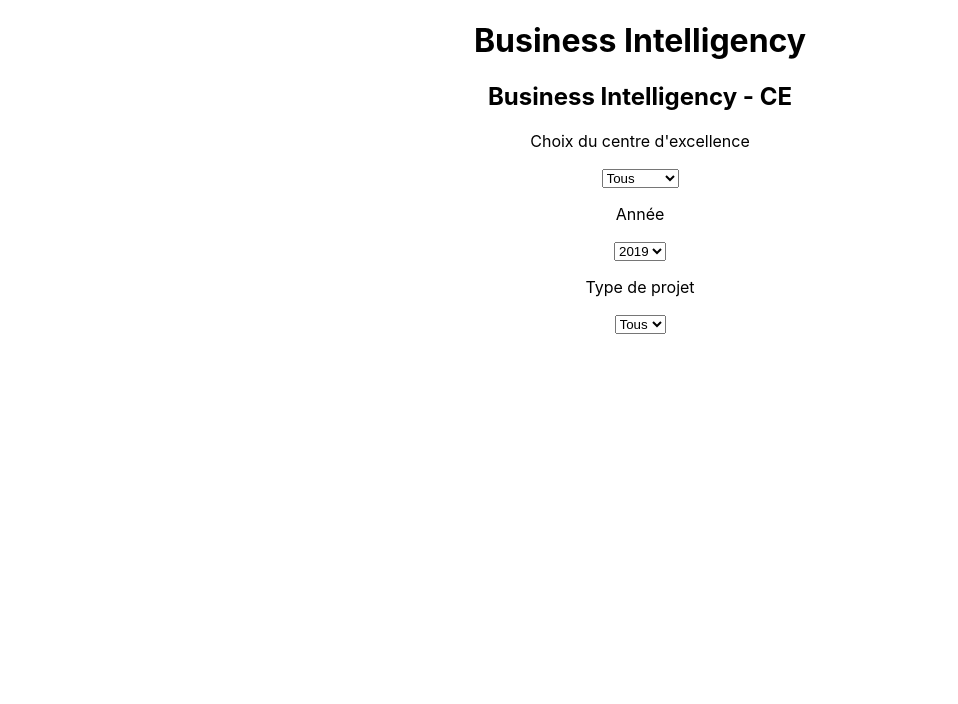
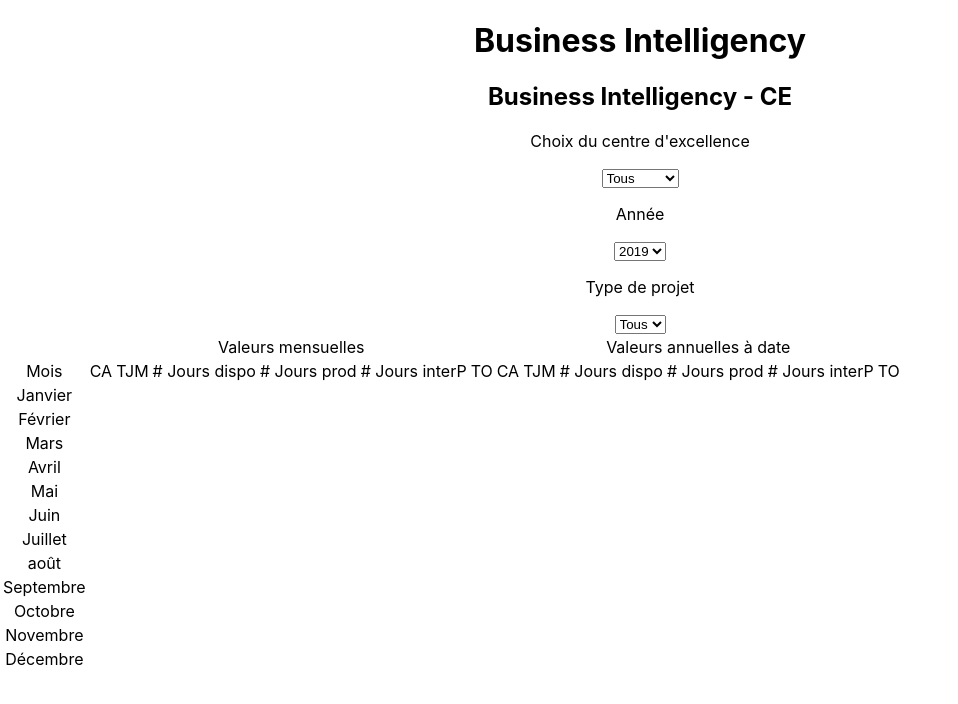
Before and after one commit to nicoudsarah/planbot, a React (Create React App) app: page / in a window 1280 px wide. Shown: the top 704 px of the page, without its empty margins (0-958 px from the left). Built offline with nearby package versions, Linux system fonts and the light colour scheme.

Commit message:
[dev] creation of the component CeTable

```diff
--- /dev/null
+++ b/src/components/CeTable.js
@@ -0,0 +1,39 @@
+import React from "react";
+import PropTypes from 'prop-types';
+
+const CeTable = (props) => {
+    return (
+        <>
+            <table>
+                <thead>
+                    <tr>
+                        <td></td>
+                        <td colSpan="6" id="monthly-values">Valeurs mensuelles</td>
+                        <td colSpan="6" id="annual-values">Valeurs annuelles à date</td>
+                    </tr>
+                    <tr>
+                        <td id="month-cell">Mois</td>
+                        {props.gestionDatas && props.gestionDatas.map((item, index) =>
+                            <td key={index} id={"monthly-" + item.name}>{item.indicator}</td>)}
+                        {props.gestionDatas && props.gestionDatas.map((item, index) =>
+                            <td key={index} id={"annual-" + item.name}>{item.indicator}</td>)}
+                    </tr>
+                </thead>
+                <tbody>
+                    {props.calender && props.calender.map((item, index) =>
+                        <tr key={index} id={item.id}>
+                            <td key={index} id={item.id + "-cell"}>{item.month}</td>
+                        </tr>)}
+                </tbody>
+            </table>
+        </>
+    )
+}
+
+CeTable.propTypes = {
+    gestionDatas: PropTypes.array.isRequired,
+    calender: PropTypes.array.isRequired
+    // est-ce que j'ai besoin de spécifier que l'id et le month de calender sont obligatoire ? Pareil pour le name et l'indicator de gestionDatas ?
+}
+
+export default CeTable
--- a/src/components/ExcellenceCenter.js
+++ b/src/components/ExcellenceCenter.js
@@ -1,9 +1,17 @@
 import LabelSelect from "./LabelSelect";
+import CeTable from "./CeTable";
 
 const ExcellenceCenter = () => {
     const ce = [{key: "all", value: "Tous"}, {key: "lyon", value: "Lyon"}, {key: "grenoble", value:"Grenoble"}]
     const years = [{key: "2019", value: "2019"}, {key: "2020", value: "2020"}, {key: "2021", value:"2021"}]
     const projectsType = [{key: "all", value: "Tous"}, {key: "dev", value: "Dev"}, {key: "ergo", value:"Ergo"}]
+    const months = [{month: "Janvier", id: "january"}, {month: "Février", id: "february"}, {month: "Mars", id: "march"},
+        {month: "Avril", id: "april"}, {month: "Mai", id: "may"}, {month: "Juin", id: "june"},
+        {month: "Juillet", id: "july"}, {month: "août", id: "august"}, {month: "Septembre", id: "september"},
+        {month: "Octobre", id: "october"}, {month: "Novembre", id: "november"}, {month: "Décembre", id: "december"}]
+    const indicators =  [{indicator: "CA", name: "ca"}, {indicator: "TJM", name: "tjm"},
+                        {indicator: "# Jours dispo", name: "availability-days"}, {indicator: "# Jours prod", name: "production-days"},
+                        {indicator: "# Jours interP", name: "inter-contract-days"}, {indicator: "TO", name: "to"}]
 
     return (
         <div className="excellence-center">
@@ -11,6 +19,7 @@ const ExcellenceCenter = () => {
             <LabelSelect label="Choix du centre d'excellence" options={ce} id="excellence-center-choice"/>
             <LabelSelect label="Année" options={years} id="year"/>
             <LabelSelect label="Type de projet" options={projectsType} id="projects-type"/>
+            <CeTable calender={months} gestionDatas={indicators}/>
         </div>
     );
 }
--- a/src/components/LabelSelect.js
+++ b/src/components/LabelSelect.js
@@ -10,7 +10,7 @@ const LabelSelect = (props) => {
             )}
             {props.options && (
                 <select id={props.id}>
-                    {props.options.map(item => <option value={item.key}>{item.value}</option>)}
+                    {props.options.map((item, index) => <option key={index} value={item.key}>{item.value}</option>)}
                 </select>
             )}
         </>
```
